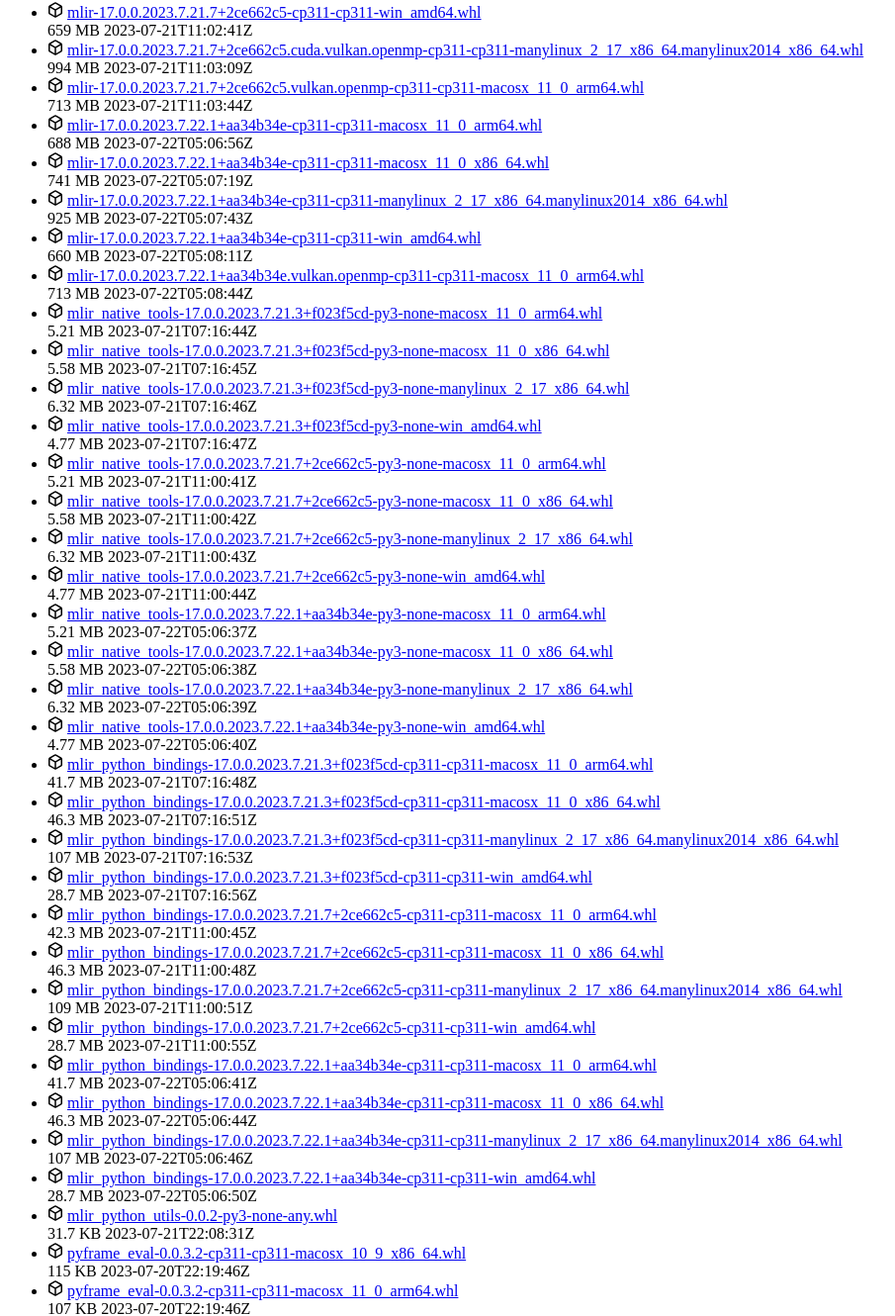
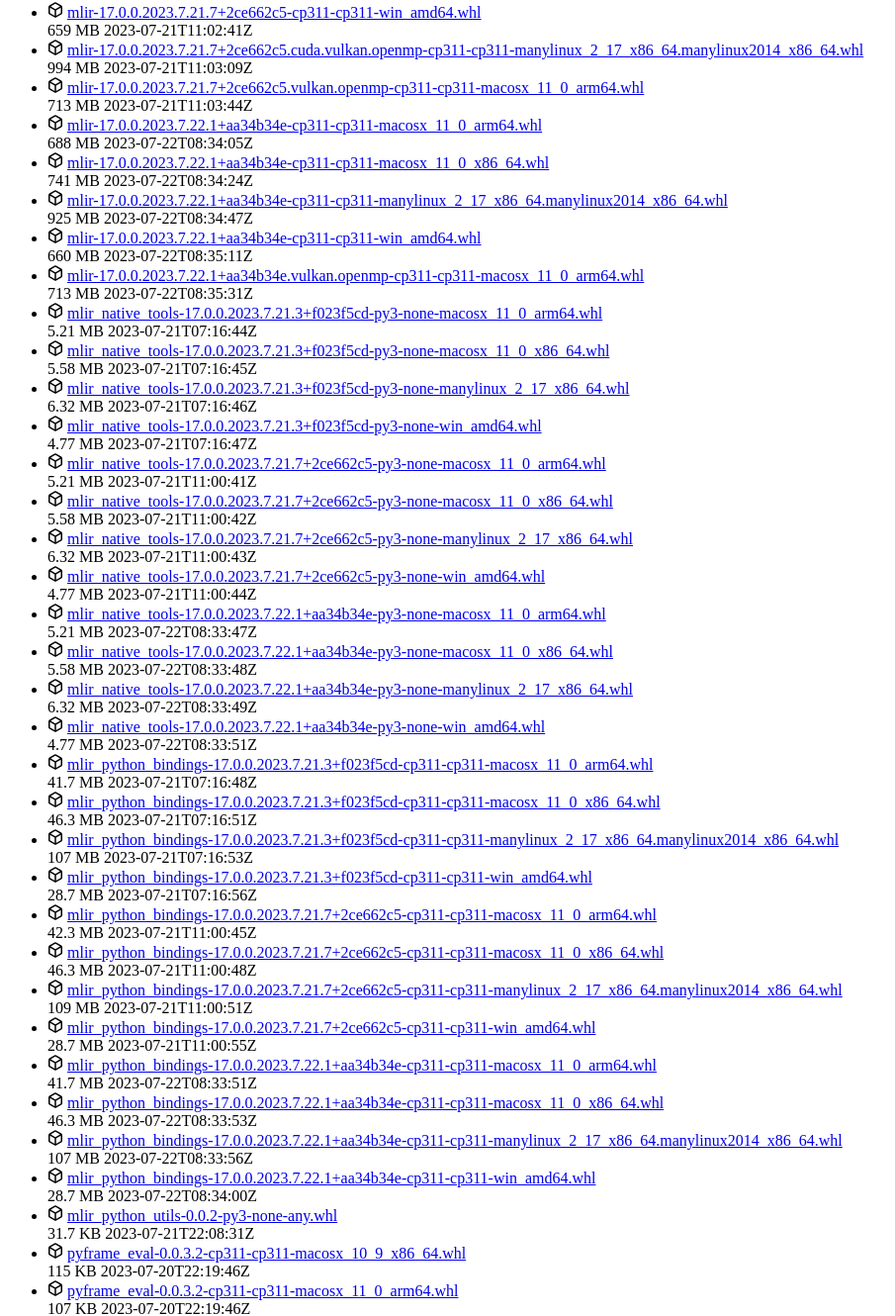
Before and after one commit to makslevental/wheels, a plain HTML site: page index.html in a window 1280 px wide. Shown: the part 348-1678 px from the top of the page at 99% size, without its empty margins (0-905 px from the left). Drawn offline with Linux system fonts and the light colour scheme.

Commit message:
Apply automatic changes

```diff
--- a/index.html
+++ b/index.html
@@ -143,7 +143,7 @@
     <span data-view-component="true" class="Truncate-text"></span>
 </a></div>      <div data-view-component="true" class="d-flex flex-auto flex-justify-end col-md-4 ml-3 ml-md-0 mt-1 mt-md-0 pl-1 pl-md-0">
           <span style="white-space: nowrap;" data-view-component="true" class="color-fg-muted text-sm-left flex-auto ml-md-3">688 MB</span>
-          <span style="white-space: nowrap;" data-view-component="true" class="color-fg-muted text-right flex-shrink-0 flex-grow-0 ml-3"><relative-time datetime="2023-07-22T05:06:56Z" class="no-wrap" prefix="">2023-07-22T05:06:56Z</relative-time></span>
+          <span style="white-space: nowrap;" data-view-component="true" class="color-fg-muted text-right flex-shrink-0 flex-grow-0 ml-3"><relative-time datetime="2023-07-22T08:34:05Z" class="no-wrap" prefix="">2023-07-22T08:34:05Z</relative-time></span>
 </div></li>
         <li data-view-component="true" class="Box-row d-flex flex-column flex-md-row">      <div data-view-component="true" class="d-flex flex-justify-start col-12 col-lg-9">
         <svg aria-hidden="true" height="16" viewBox="0 0 16 16" version="1.1" width="16" data-view-component="true" class="octicon octicon-package color-fg-muted">
@@ -154,7 +154,7 @@
     <span data-view-component="true" class="Truncate-text"></span>
 </a></div>      <div data-view-component="true" class="d-flex flex-auto flex-justify-end col-md-4 ml-3 ml-md-0 mt-1 mt-md-0 pl-1 pl-md-0">
           <span style="white-space: nowrap;" data-view-component="true" class="color-fg-muted text-sm-left flex-auto ml-md-3">741 MB</span>
-          <span style="white-space: nowrap;" data-view-component="true" class="color-fg-muted text-right flex-shrink-0 flex-grow-0 ml-3"><relative-time datetime="2023-07-22T05:07:19Z" class="no-wrap" prefix="">2023-07-22T05:07:19Z</relative-time></span>
+          <span style="white-space: nowrap;" data-view-component="true" class="color-fg-muted text-right flex-shrink-0 flex-grow-0 ml-3"><relative-time datetime="2023-07-22T08:34:24Z" class="no-wrap" prefix="">2023-07-22T08:34:24Z</relative-time></span>
 </div></li>
         <li data-view-component="true" class="Box-row d-flex flex-column flex-md-row">      <div data-view-component="true" class="d-flex flex-justify-start col-12 col-lg-9">
         <svg aria-hidden="true" height="16" viewBox="0 0 16 16" version="1.1" width="16" data-view-component="true" class="octicon octicon-package color-fg-muted">
@@ -165,7 +165,7 @@
     <span data-view-component="true" class="Truncate-text"></span>
 </a></div>      <div data-view-component="true" class="d-flex flex-auto flex-justify-end col-md-4 ml-3 ml-md-0 mt-1 mt-md-0 pl-1 pl-md-0">
           <span style="white-space: nowrap;" data-view-component="true" class="color-fg-muted text-sm-left flex-auto ml-md-3">925 MB</span>
-          <span style="white-space: nowrap;" data-view-component="true" class="color-fg-muted text-right flex-shrink-0 flex-grow-0 ml-3"><relative-time datetime="2023-07-22T05:07:43Z" class="no-wrap" prefix="">2023-07-22T05:07:43Z</relative-time></span>
+          <span style="white-space: nowrap;" data-view-component="true" class="color-fg-muted text-right flex-shrink-0 flex-grow-0 ml-3"><relative-time datetime="2023-07-22T08:34:47Z" class="no-wrap" prefix="">2023-07-22T08:34:47Z</relative-time></span>
 </div></li>
         <li data-view-component="true" class="Box-row d-flex flex-column flex-md-row">      <div data-view-component="true" class="d-flex flex-justify-start col-12 col-lg-9">
         <svg aria-hidden="true" height="16" viewBox="0 0 16 16" version="1.1" width="16" data-view-component="true" class="octicon octicon-package color-fg-muted">
@@ -176,7 +176,7 @@
     <span data-view-component="true" class="Truncate-text"></span>
 </a></div>      <div data-view-component="true" class="d-flex flex-auto flex-justify-end col-md-4 ml-3 ml-md-0 mt-1 mt-md-0 pl-1 pl-md-0">
           <span style="white-space: nowrap;" data-view-component="true" class="color-fg-muted text-sm-left flex-auto ml-md-3">660 MB</span>
-          <span style="white-space: nowrap;" data-view-component="true" class="color-fg-muted text-right flex-shrink-0 flex-grow-0 ml-3"><relative-time datetime="2023-07-22T05:08:11Z" class="no-wrap" prefix="">2023-07-22T05:08:11Z</relative-time></span>
+          <span style="white-space: nowrap;" data-view-component="true" class="color-fg-muted text-right flex-shrink-0 flex-grow-0 ml-3"><relative-time datetime="2023-07-22T08:35:11Z" class="no-wrap" prefix="">2023-07-22T08:35:11Z</relative-time></span>
 </div></li>
         <li data-view-component="true" class="Box-row d-flex flex-column flex-md-row">      <div data-view-component="true" class="d-flex flex-justify-start col-12 col-lg-9">
         <svg aria-hidden="true" height="16" viewBox="0 0 16 16" version="1.1" width="16" data-view-component="true" class="octicon octicon-package color-fg-muted">
@@ -187,7 +187,7 @@
     <span data-view-component="true" class="Truncate-text"></span>
 </a></div>      <div data-view-component="true" class="d-flex flex-auto flex-justify-end col-md-4 ml-3 ml-md-0 mt-1 mt-md-0 pl-1 pl-md-0">
           <span style="white-space: nowrap;" data-view-component="true" class="color-fg-muted text-sm-left flex-auto ml-md-3">713 MB</span>
-          <span style="white-space: nowrap;" data-view-component="true" class="color-fg-muted text-right flex-shrink-0 flex-grow-0 ml-3"><relative-time datetime="2023-07-22T05:08:44Z" class="no-wrap" prefix="">2023-07-22T05:08:44Z</relative-time></span>
+          <span style="white-space: nowrap;" data-view-component="true" class="color-fg-muted text-right flex-shrink-0 flex-grow-0 ml-3"><relative-time datetime="2023-07-22T08:35:31Z" class="no-wrap" prefix="">2023-07-22T08:35:31Z</relative-time></span>
 </div></li>
         <li data-view-component="true" class="Box-row d-flex flex-column flex-md-row">      <div data-view-component="true" class="d-flex flex-justify-start col-12 col-lg-9">
         <svg aria-hidden="true" height="16" viewBox="0 0 16 16" version="1.1" width="16" data-view-component="true" class="octicon octicon-package color-fg-muted">
@@ -286,7 +286,7 @@
     <span data-view-component="true" class="Truncate-text"></span>
 </a></div>      <div data-view-component="true" class="d-flex flex-auto flex-justify-end col-md-4 ml-3 ml-md-0 mt-1 mt-md-0 pl-1 pl-md-0">
           <span style="white-space: nowrap;" data-view-component="true" class="color-fg-muted text-sm-left flex-auto ml-md-3">5.21 MB</span>
-          <span style="white-space: nowrap;" data-view-component="true" class="color-fg-muted text-right flex-shrink-0 flex-grow-0 ml-3"><relative-time datetime="2023-07-22T05:06:37Z" class="no-wrap" prefix="">2023-07-22T05:06:37Z</relative-time></span>
+          <span style="white-space: nowrap;" data-view-component="true" class="color-fg-muted text-right flex-shrink-0 flex-grow-0 ml-3"><relative-time datetime="2023-07-22T08:33:47Z" class="no-wrap" prefix="">2023-07-22T08:33:47Z</relative-time></span>
 </div></li>
         <li data-view-component="true" class="Box-row d-flex flex-column flex-md-row">      <div data-view-component="true" class="d-flex flex-justify-start col-12 col-lg-9">
         <svg aria-hidden="true" height="16" viewBox="0 0 16 16" version="1.1" width="16" data-view-component="true" class="octicon octicon-package color-fg-muted">
@@ -297,7 +297,7 @@
     <span data-view-component="true" class="Truncate-text"></span>
 </a></div>      <div data-view-component="true" class="d-flex flex-auto flex-justify-end col-md-4 ml-3 ml-md-0 mt-1 mt-md-0 pl-1 pl-md-0">
           <span style="white-space: nowrap;" data-view-component="true" class="color-fg-muted text-sm-left flex-auto ml-md-3">5.58 MB</span>
-          <span style="white-space: nowrap;" data-view-component="true" class="color-fg-muted text-right flex-shrink-0 flex-grow-0 ml-3"><relative-time datetime="2023-07-22T05:06:38Z" class="no-wrap" prefix="">2023-07-22T05:06:38Z</relative-time></span>
+          <span style="white-space: nowrap;" data-view-component="true" class="color-fg-muted text-right flex-shrink-0 flex-grow-0 ml-3"><relative-time datetime="2023-07-22T08:33:48Z" class="no-wrap" prefix="">2023-07-22T08:33:48Z</relative-time></span>
 </div></li>
         <li data-view-component="true" class="Box-row d-flex flex-column flex-md-row">      <div data-view-component="true" class="d-flex flex-justify-start col-12 col-lg-9">
         <svg aria-hidden="true" height="16" viewBox="0 0 16 16" version="1.1" width="16" data-view-component="true" class="octicon octicon-package color-fg-muted">
@@ -308,7 +308,7 @@
     <span data-view-component="true" class="Truncate-text"></span>
 </a></div>      <div data-view-component="true" class="d-flex flex-auto flex-justify-end col-md-4 ml-3 ml-md-0 mt-1 mt-md-0 pl-1 pl-md-0">
           <span style="white-space: nowrap;" data-view-component="true" class="color-fg-muted text-sm-left flex-auto ml-md-3">6.32 MB</span>
-          <span style="white-space: nowrap;" data-view-component="true" class="color-fg-muted text-right flex-shrink-0 flex-grow-0 ml-3"><relative-time datetime="2023-07-22T05:06:39Z" class="no-wrap" prefix="">2023-07-22T05:06:39Z</relative-time></span>
+          <span style="white-space: nowrap;" data-view-component="true" class="color-fg-muted text-right flex-shrink-0 flex-grow-0 ml-3"><relative-time datetime="2023-07-22T08:33:49Z" class="no-wrap" prefix="">2023-07-22T08:33:49Z</relative-time></span>
 </div></li>
         <li data-view-component="true" class="Box-row d-flex flex-column flex-md-row">      <div data-view-component="true" class="d-flex flex-justify-start col-12 col-lg-9">
         <svg aria-hidden="true" height="16" viewBox="0 0 16 16" version="1.1" width="16" data-view-component="true" class="octicon octicon-package color-fg-muted">
@@ -319,7 +319,7 @@
     <span data-view-component="true" class="Truncate-text"></span>
 </a></div>      <div data-view-component="true" class="d-flex flex-auto flex-justify-end col-md-4 ml-3 ml-md-0 mt-1 mt-md-0 pl-1 pl-md-0">
           <span style="white-space: nowrap;" data-view-component="true" class="color-fg-muted text-sm-left flex-auto ml-md-3">4.77 MB</span>
-          <span style="white-space: nowrap;" data-view-component="true" class="color-fg-muted text-right flex-shrink-0 flex-grow-0 ml-3"><relative-time datetime="2023-07-22T05:06:40Z" class="no-wrap" prefix="">2023-07-22T05:06:40Z</relative-time></span>
+          <span style="white-space: nowrap;" data-view-component="true" class="color-fg-muted text-right flex-shrink-0 flex-grow-0 ml-3"><relative-time datetime="2023-07-22T08:33:51Z" class="no-wrap" prefix="">2023-07-22T08:33:51Z</relative-time></span>
 </div></li>
         <li data-view-component="true" class="Box-row d-flex flex-column flex-md-row">      <div data-view-component="true" class="d-flex flex-justify-start col-12 col-lg-9">
         <svg aria-hidden="true" height="16" viewBox="0 0 16 16" version="1.1" width="16" data-view-component="true" class="octicon octicon-package color-fg-muted">
@@ -418,7 +418,7 @@
     <span data-view-component="true" class="Truncate-text"></span>
 </a></div>      <div data-view-component="true" class="d-flex flex-auto flex-justify-end col-md-4 ml-3 ml-md-0 mt-1 mt-md-0 pl-1 pl-md-0">
           <span style="white-space: nowrap;" data-view-component="true" class="color-fg-muted text-sm-left flex-auto ml-md-3">41.7 MB</span>
-          <span style="white-space: nowrap;" data-view-component="true" class="color-fg-muted text-right flex-shrink-0 flex-grow-0 ml-3"><relative-time datetime="2023-07-22T05:06:41Z" class="no-wrap" prefix="">2023-07-22T05:06:41Z</relative-time></span>
+          <span style="white-space: nowrap;" data-view-component="true" class="color-fg-muted text-right flex-shrink-0 flex-grow-0 ml-3"><relative-time datetime="2023-07-22T08:33:51Z" class="no-wrap" prefix="">2023-07-22T08:33:51Z</relative-time></span>
 </div></li>
         <li data-view-component="true" class="Box-row d-flex flex-column flex-md-row">      <div data-view-component="true" class="d-flex flex-justify-start col-12 col-lg-9">
         <svg aria-hidden="true" height="16" viewBox="0 0 16 16" version="1.1" width="16" data-view-component="true" class="octicon octicon-package color-fg-muted">
@@ -429,7 +429,7 @@
     <span data-view-component="true" class="Truncate-text"></span>
 </a></div>      <div data-view-component="true" class="d-flex flex-auto flex-justify-end col-md-4 ml-3 ml-md-0 mt-1 mt-md-0 pl-1 pl-md-0">
           <span style="white-space: nowrap;" data-view-component="true" class="color-fg-muted text-sm-left flex-auto ml-md-3">46.3 MB</span>
-          <span style="white-space: nowrap;" data-view-component="true" class="color-fg-muted text-right flex-shrink-0 flex-grow-0 ml-3"><relative-time datetime="2023-07-22T05:06:44Z" class="no-wrap" prefix="">2023-07-22T05:06:44Z</relative-time></span>
+          <span style="white-space: nowrap;" data-view-component="true" class="color-fg-muted text-right flex-shrink-0 flex-grow-0 ml-3"><relative-time datetime="2023-07-22T08:33:53Z" class="no-wrap" prefix="">2023-07-22T08:33:53Z</relative-time></span>
 </div></li>
         <li data-view-component="true" class="Box-row d-flex flex-column flex-md-row">      <div data-view-component="true" class="d-flex flex-justify-start col-12 col-lg-9">
         <svg aria-hidden="true" height="16" viewBox="0 0 16 16" version="1.1" width="16" data-view-component="true" class="octicon octicon-package color-fg-muted">
@@ -440,7 +440,7 @@
     <span data-view-component="true" class="Truncate-text"></span>
 </a></div>      <div data-view-component="true" class="d-flex flex-auto flex-justify-end col-md-4 ml-3 ml-md-0 mt-1 mt-md-0 pl-1 pl-md-0">
           <span style="white-space: nowrap;" data-view-component="true" class="color-fg-muted text-sm-left flex-auto ml-md-3">107 MB</span>
-          <span style="white-space: nowrap;" data-view-component="true" class="color-fg-muted text-right flex-shrink-0 flex-grow-0 ml-3"><relative-time datetime="2023-07-22T05:06:46Z" class="no-wrap" prefix="">2023-07-22T05:06:46Z</relative-time></span>
+          <span style="white-space: nowrap;" data-view-component="true" class="color-fg-muted text-right flex-shrink-0 flex-grow-0 ml-3"><relative-time datetime="2023-07-22T08:33:56Z" class="no-wrap" prefix="">2023-07-22T08:33:56Z</relative-time></span>
 </div></li>
         <li data-view-component="true" class="Box-row d-flex flex-column flex-md-row">      <div data-view-component="true" class="d-flex flex-justify-start col-12 col-lg-9">
         <svg aria-hidden="true" height="16" viewBox="0 0 16 16" version="1.1" width="16" data-view-component="true" class="octicon octicon-package color-fg-muted">
@@ -451,7 +451,7 @@
     <span data-view-component="true" class="Truncate-text"></span>
 </a></div>      <div data-view-component="true" class="d-flex flex-auto flex-justify-end col-md-4 ml-3 ml-md-0 mt-1 mt-md-0 pl-1 pl-md-0">
           <span style="white-space: nowrap;" data-view-component="true" class="color-fg-muted text-sm-left flex-auto ml-md-3">28.7 MB</span>
-          <span style="white-space: nowrap;" data-view-component="true" class="color-fg-muted text-right flex-shrink-0 flex-grow-0 ml-3"><relative-time datetime="2023-07-22T05:06:50Z" class="no-wrap" prefix="">2023-07-22T05:06:50Z</relative-time></span>
+          <span style="white-space: nowrap;" data-view-component="true" class="color-fg-muted text-right flex-shrink-0 flex-grow-0 ml-3"><relative-time datetime="2023-07-22T08:34:00Z" class="no-wrap" prefix="">2023-07-22T08:34:00Z</relative-time></span>
 </div></li>
         <li data-view-component="true" class="Box-row d-flex flex-column flex-md-row">      <div data-view-component="true" class="d-flex flex-justify-start col-12 col-lg-9">
         <svg aria-hidden="true" height="16" viewBox="0 0 16 16" version="1.1" width="16" data-view-component="true" class="octicon octicon-package color-fg-muted">
```
